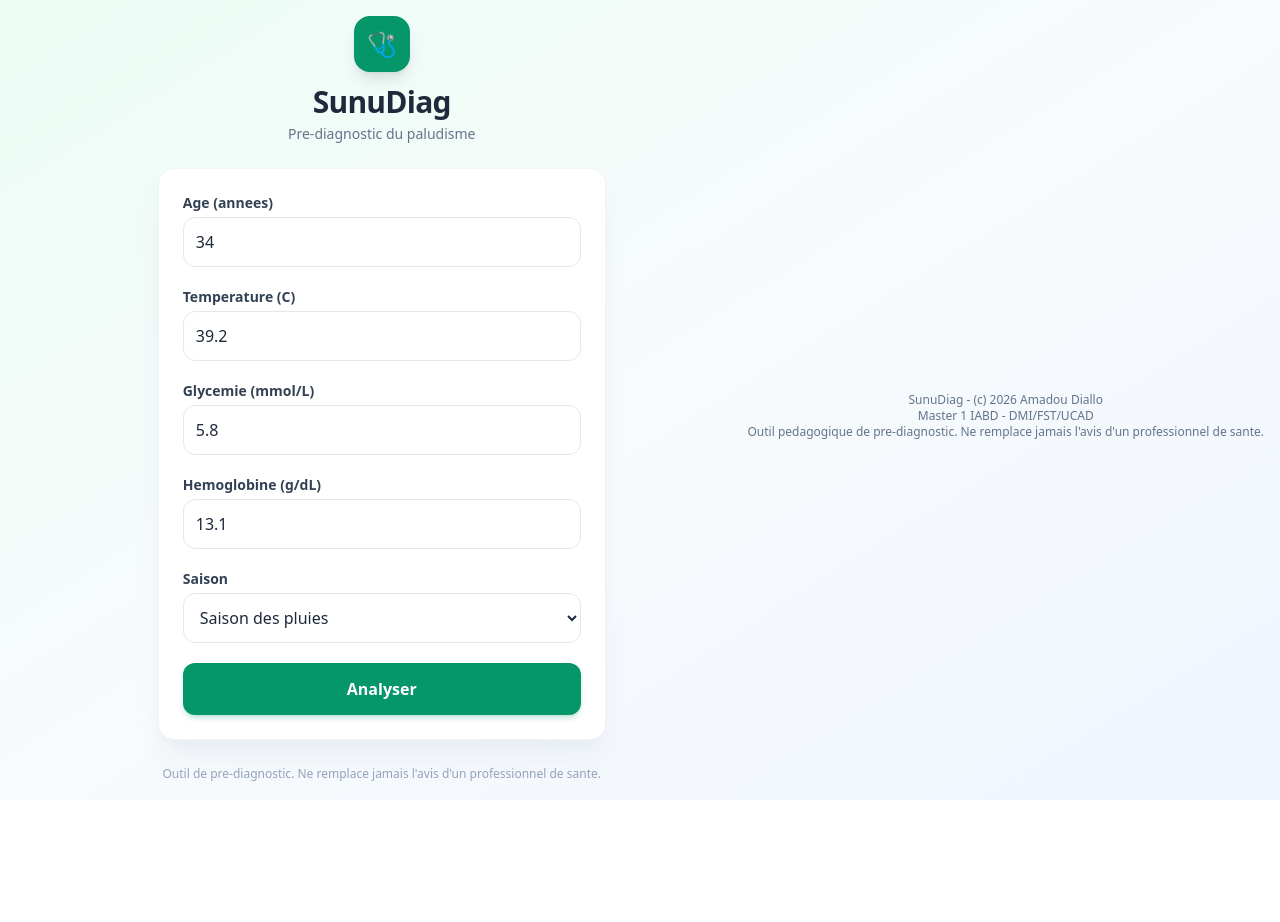
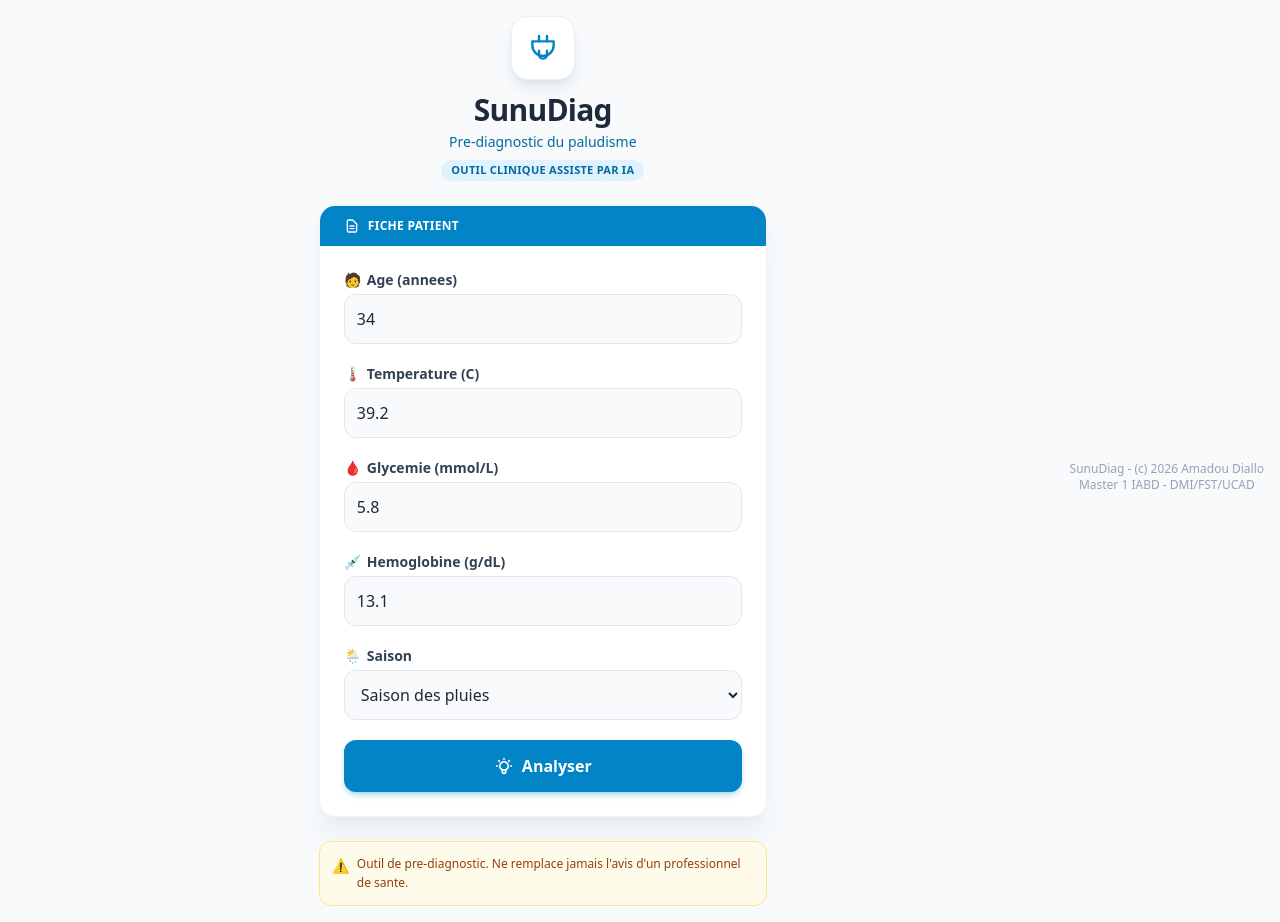
Before and after one commit to Amadoudiallo150/sunudiag, a plain HTML site: page frontend/index.html in a window 1280 px wide. Before the commit the page ends 800 px from the top, so only its background shows below. Drawn offline with nearby package versions, Linux system fonts and the light colour scheme.

Commit message:
Ameliorer l'identite visuelle medicale de l'interface

```diff
--- a/frontend/index.html
+++ b/frontend/index.html
@@ -6,61 +6,97 @@
 <title>SunuDiag - Pre-diagnostic du paludisme</title>
 <script src="https://cdn.tailwindcss.com"></script>
 </head>
-<body class="bg-gradient-to-br from-emerald-50 via-slate-50 to-blue-50 min-h-screen p-4 flex items-center justify-center">
-<div class="max-w-md w-full mx-auto">
+<body class="bg-slate-50 min-h-screen p-4 flex items-center justify-center relative overflow-hidden">
+
+  <!-- Motif de fond discret, croix medicales -->
+  <div class="absolute inset-0 opacity-[0.03] pointer-events-none" style="background-image: radial-gradient(circle, #0ea5e9 1.5px, transparent 1.5px); background-size: 28px 28px;"></div>
+
+<div class="max-w-md w-full mx-auto relative">
+
   <header class="text-center mb-6">
-    <div class="inline-flex items-center justify-center w-14 h-14 rounded-2xl bg-emerald-600 shadow-lg mb-3">
-      <span class="text-2xl">🩺</span>
+    <div class="inline-flex items-center justify-center w-16 h-16 rounded-2xl bg-white shadow-lg shadow-sky-900/10 border border-sky-100 mb-3">
+      <svg xmlns="http://www.w3.org/2000/svg" class="w-8 h-8 text-sky-600" fill="none" viewBox="0 0 24 24" stroke="currentColor" stroke-width="1.8">
+        <path stroke-linecap="round" stroke-linejoin="round" d="M9 3v4M15 3v4M4 7h16v3a8 8 0 01-16 0V7z" />
+        <path stroke-linecap="round" stroke-linejoin="round" d="M9 14v3a3 3 0 006 0v-3" />
+      </svg>
     </div>
     <h1 class="text-3xl font-extrabold text-slate-800 tracking-tight">SunuDiag</h1>
-    <p class="text-slate-500 text-sm mt-1">Pre-diagnostic du paludisme</p>
+    <p class="text-sky-700 text-sm mt-1 font-medium">Pre-diagnostic du paludisme</p>
+    <span class="inline-block mt-2 text-[11px] font-semibold text-sky-700 bg-sky-100 px-2.5 py-0.5 rounded-full uppercase tracking-wide">Outil clinique assiste par IA</span>
   </header>
 
-  <div class="bg-white rounded-2xl shadow-xl shadow-slate-200/60 p-6 space-y-5 border border-slate-100">
+  <div class="bg-white rounded-2xl shadow-xl shadow-slate-200/70 border border-slate-100 overflow-hidden">
+
+    <!-- bandeau type carnet de sante -->
+    <div class="bg-sky-600 px-6 py-3 flex items-center gap-2">
+      <svg xmlns="http://www.w3.org/2000/svg" class="w-4 h-4 text-white" fill="none" viewBox="0 0 24 24" stroke="currentColor" stroke-width="2">
+        <path stroke-linecap="round" stroke-linejoin="round" d="M9 12h6m-6 4h6m2 5H7a2 2 0 01-2-2V5a2 2 0 012-2h5.586a1 1 0 01.707.293l5.414 5.414a1 1 0 01.293.707V19a2 2 0 01-2 2z" />
+      </svg>
+      <p class="text-white text-xs font-semibold uppercase tracking-wide">Fiche patient</p>
+    </div>
+
+    <div class="p-6 space-y-5">
       <div>
-      <label for="age" class="block text-sm font-semibold text-slate-700 mb-1">Age (annees)</label>
+        <label for="age" class="flex items-center gap-1.5 text-sm font-semibold text-slate-700 mb-1">
+          <span>🧑</span> Age (annees)
+        </label>
         <input type="number" id="age" value="34"
-        class="w-full rounded-xl border border-slate-200 p-3 text-slate-800 focus:outline-none focus:ring-2 focus:ring-emerald-500 focus:border-transparent transition">
+          class="w-full rounded-xl border border-slate-200 bg-slate-50 p-3 text-slate-800 focus:outline-none focus:ring-2 focus:ring-sky-500 focus:border-transparent focus:bg-white transition">
       </div>
 
       <div>
-      <label for="fievre" class="block text-sm font-semibold text-slate-700 mb-1">Temperature (C)</label>
+        <label for="fievre" class="flex items-center gap-1.5 text-sm font-semibold text-slate-700 mb-1">
+          <span>🌡️</span> Temperature (C)
+        </label>
         <input type="number" id="fievre" step="0.1" value="39.2"
-        class="w-full rounded-xl border border-slate-200 p-3 text-slate-800 focus:outline-none focus:ring-2 focus:ring-emerald-500 focus:border-transparent transition">
+          class="w-full rounded-xl border border-slate-200 bg-slate-50 p-3 text-slate-800 focus:outline-none focus:ring-2 focus:ring-sky-500 focus:border-transparent focus:bg-white transition">
       </div>
 
       <div>
-      <label for="glycemie" class="block text-sm font-semibold text-slate-700 mb-1">Glycemie (mmol/L)</label>
+        <label for="glycemie" class="flex items-center gap-1.5 text-sm font-semibold text-slate-700 mb-1">
+          <span>🩸</span> Glycemie (mmol/L)
+        </label>
         <input type="number" id="glycemie" step="0.1" value="5.8"
-        class="w-full rounded-xl border border-slate-200 p-3 text-slate-800 focus:outline-none focus:ring-2 focus:ring-emerald-500 focus:border-transparent transition">
+          class="w-full rounded-xl border border-slate-200 bg-slate-50 p-3 text-slate-800 focus:outline-none focus:ring-2 focus:ring-sky-500 focus:border-transparent focus:bg-white transition">
       </div>
 
       <div>
-      <label for="hemoglobine" class="block text-sm font-semibold text-slate-700 mb-1">Hemoglobine (g/dL)</label>
+        <label for="hemoglobine" class="flex items-center gap-1.5 text-sm font-semibold text-slate-700 mb-1">
+          <span>💉</span> Hemoglobine (g/dL)
+        </label>
         <input type="number" id="hemoglobine" step="0.1" value="13.1"
-        class="w-full rounded-xl border border-slate-200 p-3 text-slate-800 focus:outline-none focus:ring-2 focus:ring-emerald-500 focus:border-transparent transition">
+          class="w-full rounded-xl border border-slate-200 bg-slate-50 p-3 text-slate-800 focus:outline-none focus:ring-2 focus:ring-sky-500 focus:border-transparent focus:bg-white transition">
       </div>
 
       <div>
-      <label for="saison" class="block text-sm font-semibold text-slate-700 mb-1">Saison</label>
+        <label for="saison" class="flex items-center gap-1.5 text-sm font-semibold text-slate-700 mb-1">
+          <span>🌦️</span> Saison
+        </label>
         <select id="saison"
-        class="w-full rounded-xl border border-slate-200 p-3 text-slate-800 focus:outline-none focus:ring-2 focus:ring-emerald-500 focus:border-transparent transition bg-white">
+          class="w-full rounded-xl border border-slate-200 bg-slate-50 p-3 text-slate-800 focus:outline-none focus:ring-2 focus:ring-sky-500 focus:border-transparent focus:bg-white transition">
           <option value="1">Saison des pluies</option>
           <option value="0">Saison seche</option>
         </select>
       </div>
 
       <button id="btn" onclick="analyser()"
-      class="w-full bg-emerald-600 hover:bg-emerald-700 active:bg-emerald-800 text-white font-semibold py-3.5 rounded-xl shadow-md shadow-emerald-600/20 transition disabled:opacity-60 disabled:cursor-not-allowed">
+        class="w-full bg-sky-600 hover:bg-sky-700 active:bg-sky-800 text-white font-semibold py-3.5 rounded-xl shadow-md shadow-sky-600/25 transition disabled:opacity-60 disabled:cursor-not-allowed flex items-center justify-center gap-2">
+        <svg xmlns="http://www.w3.org/2000/svg" class="w-5 h-5" fill="none" viewBox="0 0 24 24" stroke="currentColor" stroke-width="2">
+          <path stroke-linecap="round" stroke-linejoin="round" d="M9.663 17h4.673M12 3v1m6.364 1.636l-.707.707M21 12h-1M4 12H3m3.343-5.657l-.707-.707m2.828 9.9a5 5 0 117.072 0l-.548.547A3.374 3.374 0 0014 18.469V19a2 2 0 11-4 0v-.531c0-.895-.356-1.754-.988-2.386l-.548-.547z" />
+        </svg>
         Analyser
       </button>
+    </div>
   </div>
 
   <div id="resultat" class="mt-5"></div>
 
-  <p class="mt-6 text-xs text-center text-slate-400 leading-relaxed">
+  <div class="mt-6 flex items-start gap-2 bg-amber-50 border border-amber-200 rounded-xl p-3">
+    <span class="text-amber-500 text-sm mt-0.5">⚠️</span>
+    <p class="text-xs text-amber-800 leading-relaxed">
       Outil de pre-diagnostic. Ne remplace jamais l'avis d'un professionnel de sante.
     </p>
+  </div>
 </div>
 
 <script>
@@ -123,11 +159,11 @@ function afficherErreur(message) {
     </div>`;
 }
 </script>
-<footer class="mt-8 text-center text-xs text-slate-500">
+
+<footer class="mt-8 text-center text-xs text-slate-400">
   <p>SunuDiag - (c) 2026 Amadou Diallo</p>
   <p>Master 1 IABD - DMI/FST/UCAD</p>
-  <p>Outil pedagogique de pre-diagnostic.
-  Ne remplace jamais l'avis d'un professionnel de sante.</p>
 </footer>
+
 </body>
 </html>
```
Lines whose indentation alone changed are shown as unchanged.
